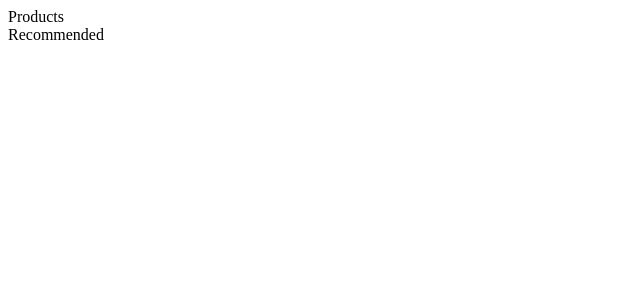
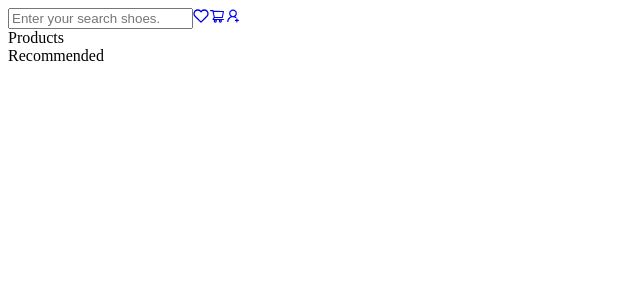
Before and after one commit to Patrikts/advance-filtering, a React (Create React App) app: page / in a window 1280 px wide. Shown: the top 300 px of the page, without its empty margins (0-640 px from the left). Built offline with nearby package versions, Linux system fonts and the light colour scheme.

Commit message:
edit Nav.js

```diff
--- a/package.json
+++ b/package.json
@@ -8,6 +8,7 @@
     "@testing-library/user-event": "^13.5.0",
     "react": "^18.3.1",
     "react-dom": "^18.3.1",
+    "react-icons": "^5.3.0",
     "react-scripts": "5.0.1",
     "web-vitals": "^2.1.4"
   },
--- a/src/Navigation/Nav.css
+++ b/src/Navigation/Nav.css
@@ -0,0 +1,4 @@
+nav {
+    display: flex;
+    border-bottom: 2px;
+}
--- a/src/Navigation/Nav.js
+++ b/src/Navigation/Nav.js
@@ -1,8 +1,32 @@
+import {FiHeart} from 'react-icons/fi';
+import {AiOutlineShoppingCart, AiOutlineUserAdd} from 'react-icons/ai';
+
 import './Nav.css';
 
 function Nav() {
-  return
-    <div>Nav</div>
+  return <nav>
+    <div className='nav-container'>
+      <input
+      type='text'
+      className='search-input'
+      placeholder='Enter your search shoes.'
+      />
+    </div>
+
+    <div className='profile-container'>
+      <a href='#'>
+        <FiHeart className='nav-icons' />
+      </a>
+
+      <a href='#'>
+        <AiOutlineShoppingCart className="nav-icons" />
+      </a>
+
+      <a href='#'>
+        <AiOutlineUserAdd className="nav-icons" />
+      </a>
+    </div>
+  </nav>
 }
 
 export default Nav;
--- a/src/Sidebar/Price/Price.js
+++ b/src/Sidebar/Price/Price.js
@@ -0,0 +1,3 @@
+export default function Price() {
+  return <div>Price</div>
+}
--- /dev/null
+++ b/src/index.css
@@ -0,0 +1,26 @@
+   * {
+    padding: 0;
+    margin: 0;
+    box-sizing: border-box;
+    font-family: sans-serif;
+}
+
+a {
+    text-decoration: none;
+    color: rgb(97,97,97);
+}
+
+li {
+    list-style: none;
+}
+
+.btns {
+    padding: 10px 20px;
+    margin-right: 6px;
+    background: transparent;
+    border: none;
+    border: 0.6px solid #ccc;
+    border-radius: 5px;
+    color: #323232;
+    cursor: pointer;
+}
```
Also changed, not shown: 1 other file (tests, documents, lock files or other folders).
